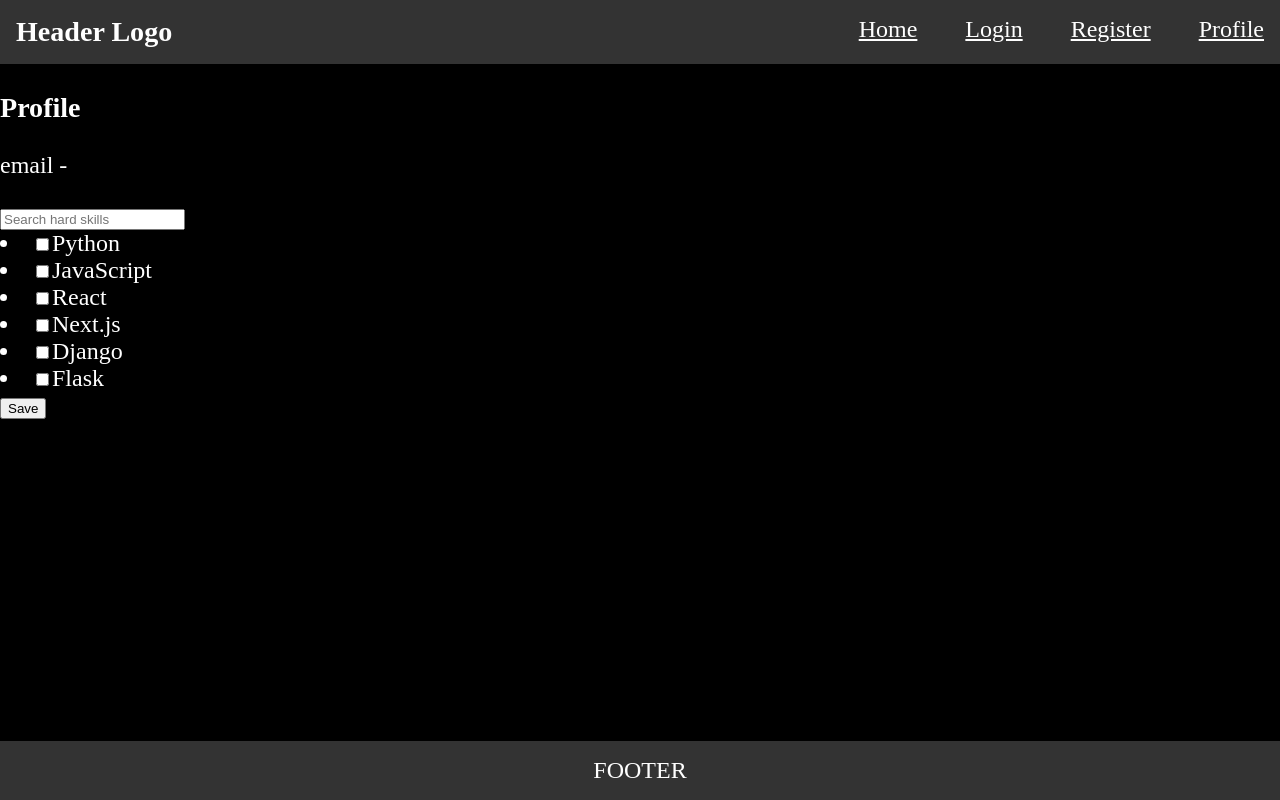
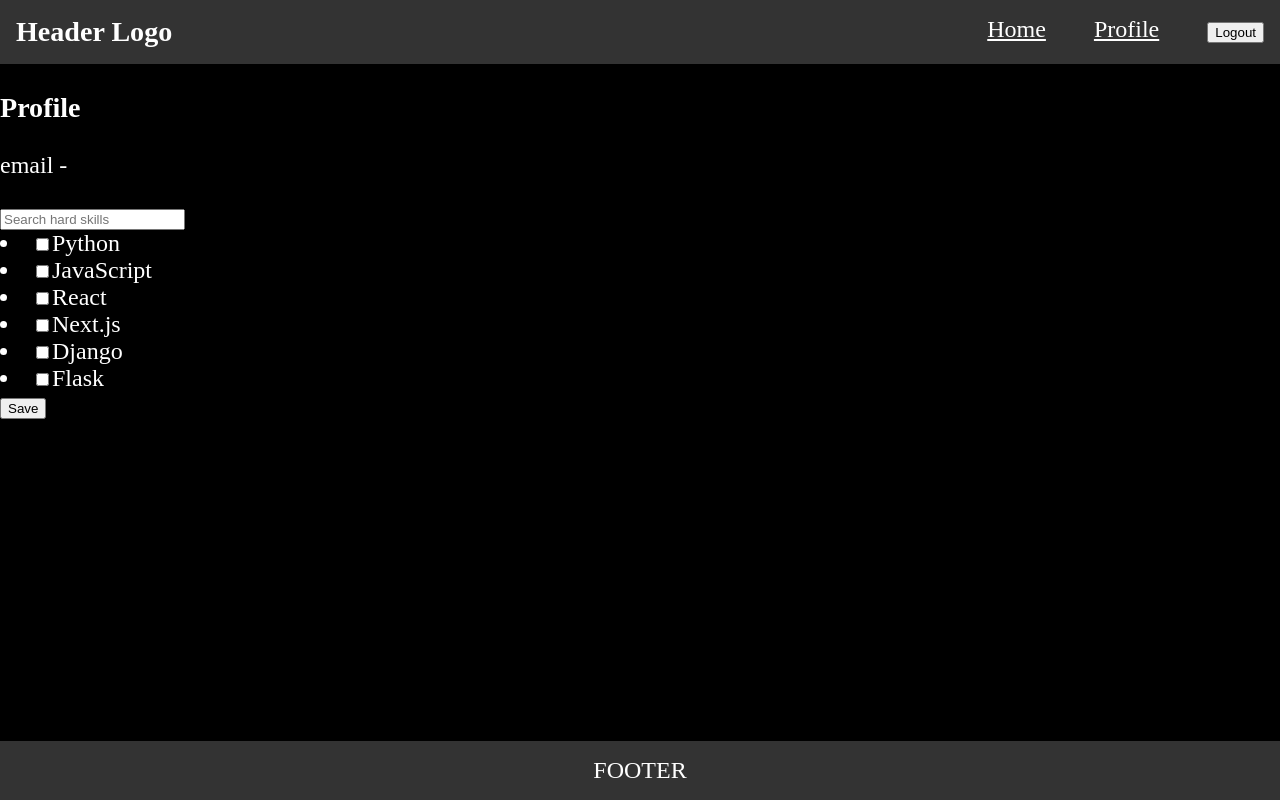
Before and after one commit to diplomatgmg/syncIT, a React (Vite) app in the folder frontend/: page /profile in a window 1280 px wide. Built offline with nearby package versions, Linux system fonts and the light colour scheme; sample sign-in values are in the browser's storage.

Commit message:
Улучшена структура header

```diff
--- a/frontend/src/components/layout/Header/Header.tsx
+++ b/frontend/src/components/layout/Header/Header.tsx
@@ -1,33 +1,13 @@
 import { type ReactElement } from "react"
-import routes from "../../../routes/routes.tsx"
-import {
-  HeaderItemStyle,
-  HeaderLinkStyle,
-  HeaderListStyle,
-  HeaderLogoStyle,
-  HeaderStyle,
-} from "./HeaderStyles.ts"
+import { HeaderStyle } from "./HeaderStyles.ts"
+import HeaderLogo from "./HeaderLogo.tsx"
+import HeaderNavigation from "./HeaderNavigation.tsx"
 
 const Header = (): ReactElement => {
   return (
     <HeaderStyle>
-      <HeaderLogoStyle>Header Logo</HeaderLogoStyle>
-      <HeaderListStyle style={{ margin: "0" }}>
-        <HeaderItemStyle>
-          <HeaderLinkStyle href={routes.home.path}>Home</HeaderLinkStyle>
-        </HeaderItemStyle>
-        <HeaderItemStyle>
-          <HeaderLinkStyle href={routes.login.path}>Login</HeaderLinkStyle>
-        </HeaderItemStyle>
-        <HeaderItemStyle>
-          <HeaderLinkStyle href={routes.register.path}>
-            Register
-          </HeaderLinkStyle>
-        </HeaderItemStyle>
-        <HeaderItemStyle>
-          <HeaderLinkStyle href={routes.profile.path}>Profile</HeaderLinkStyle>
-        </HeaderItemStyle>
-      </HeaderListStyle>
+      <HeaderLogo />
+      <HeaderNavigation />
     </HeaderStyle>
   )
 }
--- /dev/null
+++ b/frontend/src/components/layout/Header/HeaderLogo.tsx
@@ -0,0 +1,8 @@
+import { type ReactElement } from "react"
+import { HeaderLogoStyle } from "./HeaderStyles.ts"
+
+const HeaderLogo = (): ReactElement => {
+  return <HeaderLogoStyle>Header Logo</HeaderLogoStyle>
+}
+
+export default HeaderLogo
--- /dev/null
+++ b/frontend/src/components/layout/Header/HeaderNavigation.tsx
@@ -0,0 +1,52 @@
+import { type ReactElement } from "react"
+import routes from "../../../routes/routes.tsx"
+import {
+  HeaderItemStyle,
+  HeaderLinkStyle,
+  HeaderListStyle,
+} from "./HeaderStyles.ts"
+import useAuth from "../../../store/hooks/useAuth.ts"
+import useAppDispatch from "../../../store/hooks/useAppDispatch.ts"
+import { logout } from "../../../store/slice/authSlice.ts"
+
+const HeaderNavigation = (): ReactElement => {
+  const { isAuthenticated } = useAuth()
+  const dispatch = useAppDispatch()
+
+  const handleLogout = () => {
+    dispatch(logout())
+  }
+
+  return (
+    <HeaderListStyle style={{ margin: "0" }}>
+      <HeaderItemStyle>
+        <HeaderLinkStyle href={routes.home.path}>Home</HeaderLinkStyle>
+      </HeaderItemStyle>
+
+      <HeaderItemStyle>
+        <HeaderLinkStyle href={routes.profile.path}>Profile</HeaderLinkStyle>
+      </HeaderItemStyle>
+
+      {isAuthenticated && (
+        <HeaderItemStyle>
+          <button onClick={handleLogout}>Logout</button>
+        </HeaderItemStyle>
+      )}
+
+      {!isAuthenticated && (
+        <>
+          <HeaderItemStyle>
+            <HeaderLinkStyle href={routes.login.path}>Login</HeaderLinkStyle>
+          </HeaderItemStyle>
+          <HeaderItemStyle>
+            <HeaderLinkStyle href={routes.register.path}>
+              Register
+            </HeaderLinkStyle>
+          </HeaderItemStyle>
+        </>
+      )}
+    </HeaderListStyle>
+  )
+}
+
+export default HeaderNavigation
```
